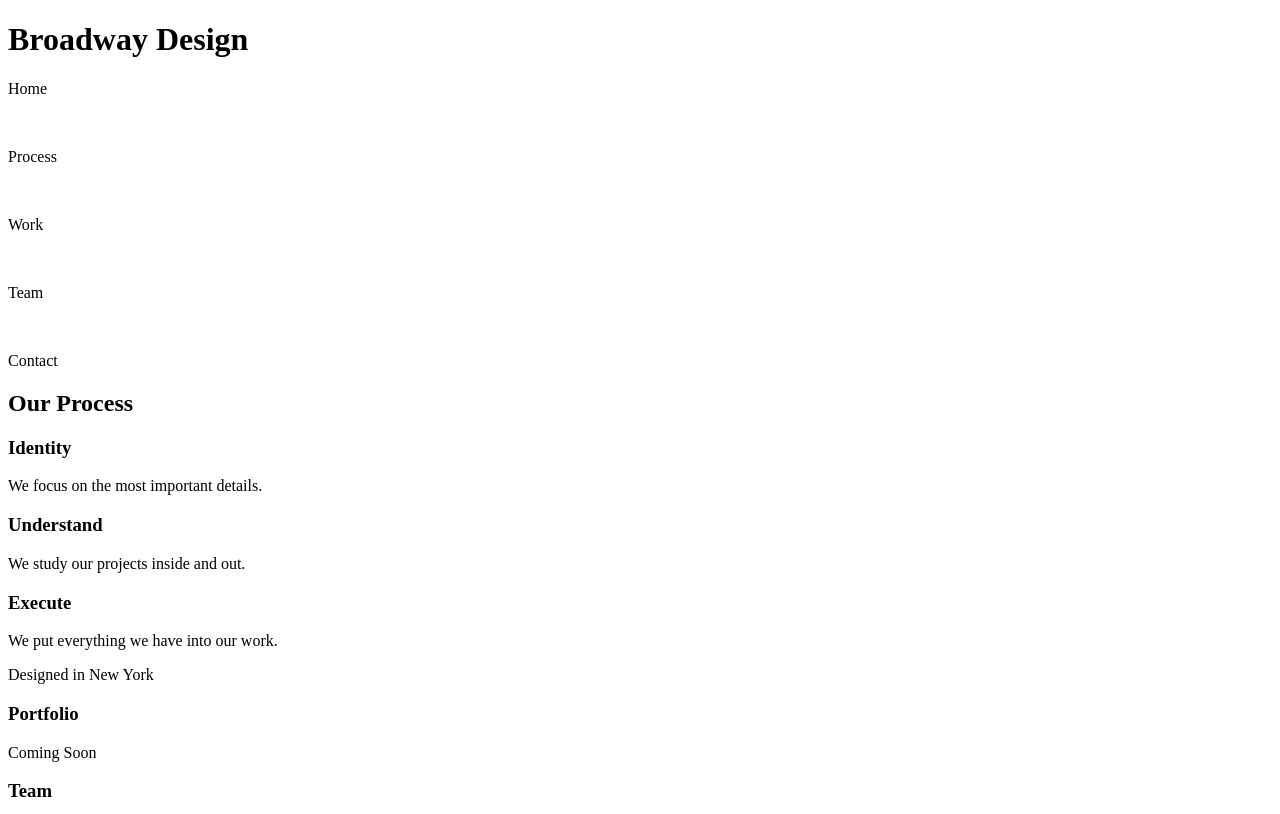
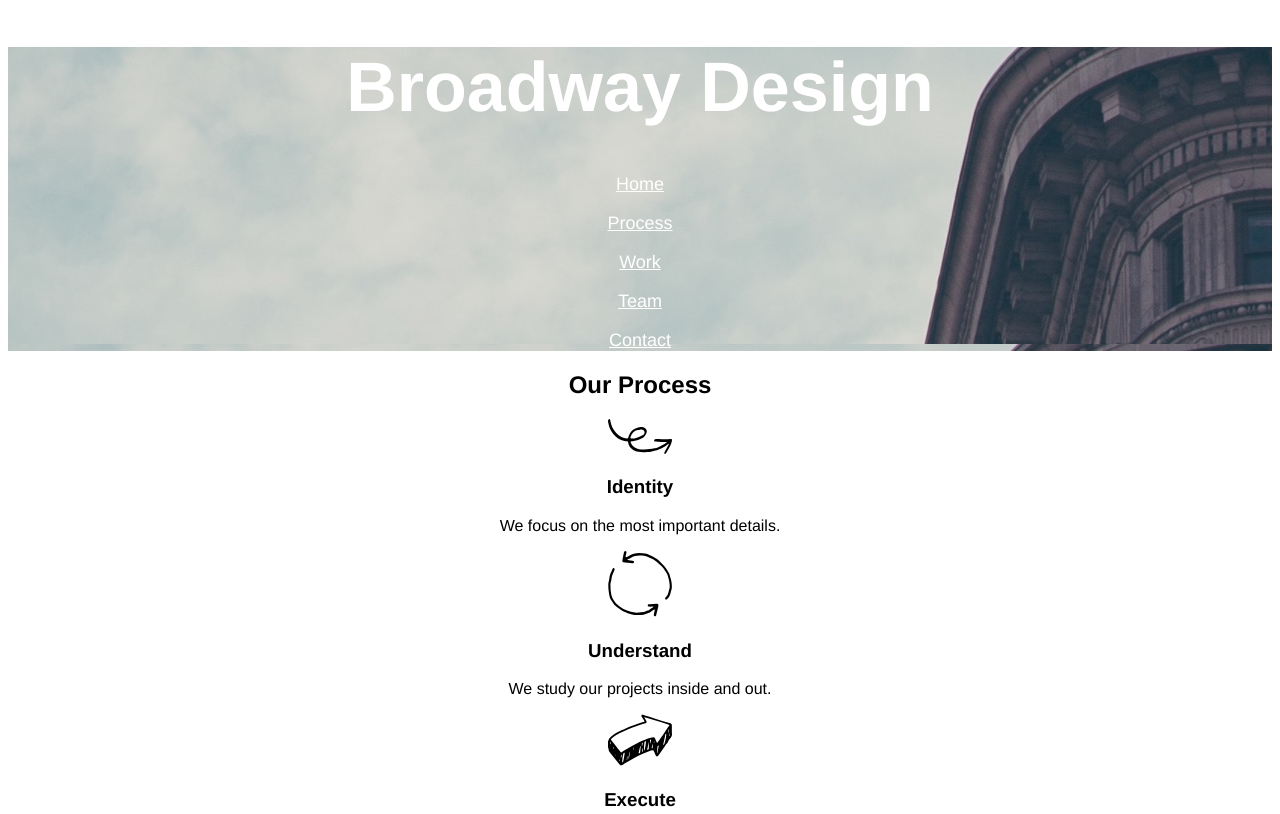
Before and after one commit to alexandriakwebb/broadway, a plain HTML site: page index.html in a window 1280 px wide. Shown: the top 814 px of the page. Drawn offline with Linux system fonts and the light colour scheme.

Commit message:
Styled header

```diff
--- a/index.html
+++ b/index.html
@@ -6,27 +6,32 @@
     <title>Broadway Design</title>
   </head>
   <body>
-    <h1>Broadway Design</h2>
-      <nav id="nav">
-        <p>Home</p><br />
-        <p>Process</p><br />
-        <p>Work</p><br />
-        <p>Team</p><br />
-        <p>Contact</p>
-      </nav>
-      <h2>Our Process</h2>
+    <div class="header">
+      <h1>Broadway Design</h1>
+        <nav>
+          <p><a href="">Home</a></p>
+          <p><a href="#process">Process</a></p>
+          <p><a href="#work">Work</a></p>
+          <p><a href="#team">Team</a></p>
+          <p><a href="#contact">Contact</a></p>
+        </nav>
+    </div>
+      <h2 id="process">Our Process</h2>
+        <img src="./resources/images/identify.svg" />
         <h3>Identity</h3>
           <p>We focus on the most important details.</p>
+        <img src="./resources/images/understand.svg" />
         <h3>Understand</h3>
           <p>We study our projects inside and out.</p>
+        <img src="./resources/images/execute.svg" />
         <h3>Execute</h3>
           <p>We put everything we have into our work.</p>
         <p id="nY">Designed in New York</p>
-        <h3>Portfolio</h3>
+        <h3 id="work">Portfolio</h3>
           <p>Coming Soon</p>
-        <h3>Team</h3>
+        <h3 id="team">Team</h3>
           <p>We're Hiring!</p>
-        <h3>Contact</h3>
+        <h3 id="contact">Contact</h3>
           <p>Phone: (555)-555-5555</p><br />
           <p>E-mail: test@example.com</p><br />
           <p>Twitter: @test</p>
--- a/resources/css/style.css
+++ b/resources/css/style.css
@@ -0,0 +1,22 @@
+html {
+  text-align: center;
+  font-family: Helvetica;
+}
+
+.header {
+  background-image: url(./building.jpg);
+  color: white;
+}
+
+h1 {
+  font-size: 70px;
+  font-weight: bold;
+}
+
+nav {
+  font-size: 18px;
+}
+
+a {
+  color: white;
+}
```
Also changed, not shown: resources/css/building.jpg (added), resources/images/background.png (deleted), 3 other files.
